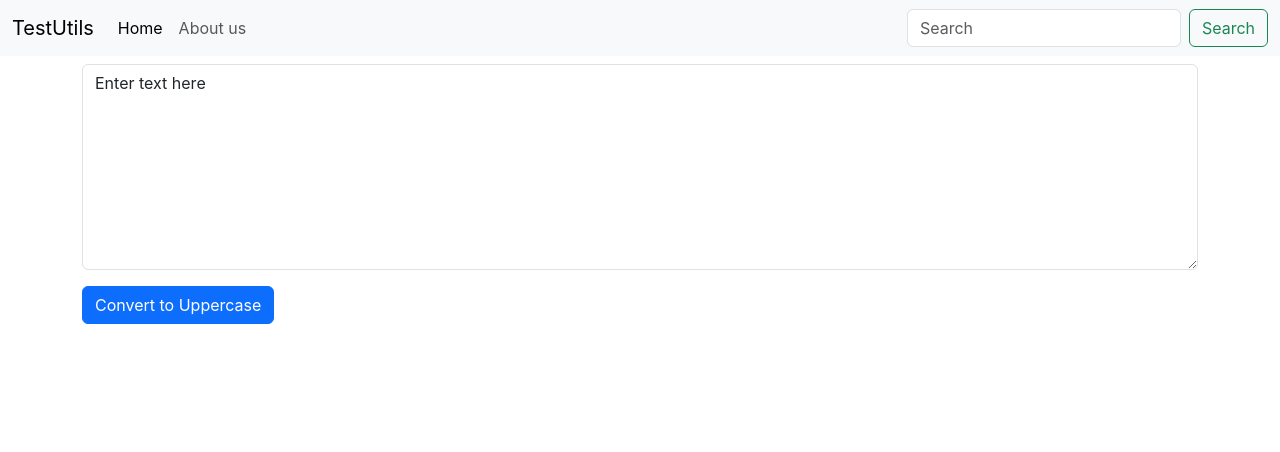
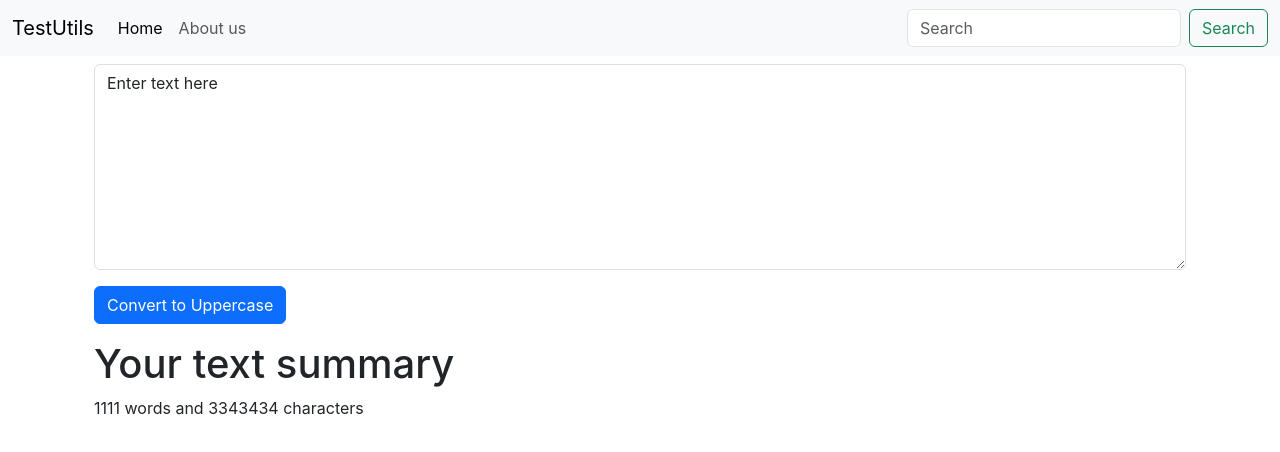
Before and after one commit to mithunurs17/React, a React (Create React App) app in the folder my-app/: page / in a window 1280 px wide. Shown: the top 452 px of the page. Built offline with nearby package versions, Linux system fonts and the light colour scheme.

Commit message:
another container

```diff
--- a/my-app/src/components/TextForm.js
+++ b/my-app/src/components/TextForm.js
@@ -13,7 +13,8 @@ export default function TextForm(props) {
     const [text, setText] = useState('Enter text here');
     // setText("new Text");
   return (
-    <div>
+    <>
+    <div className='container'>
         <h1>{props.heading}</h1>
         <div className='mb-3'>
             <textarea className="form-control" value={text} onChange={handleOnChange} id='myBox' rows='8'>
@@ -21,5 +22,10 @@ export default function TextForm(props) {
         </div>
         <button className="btn btn-primary" onClick={handleUpClick}>Convert to Uppercase</button>
     </div>
+    <div className='container my-3'>
+        <h1>Your text summary</h1>
+        <p>1111 words and 3343434 characters</p>
+    </div>
+    </>
   )
 }
```
